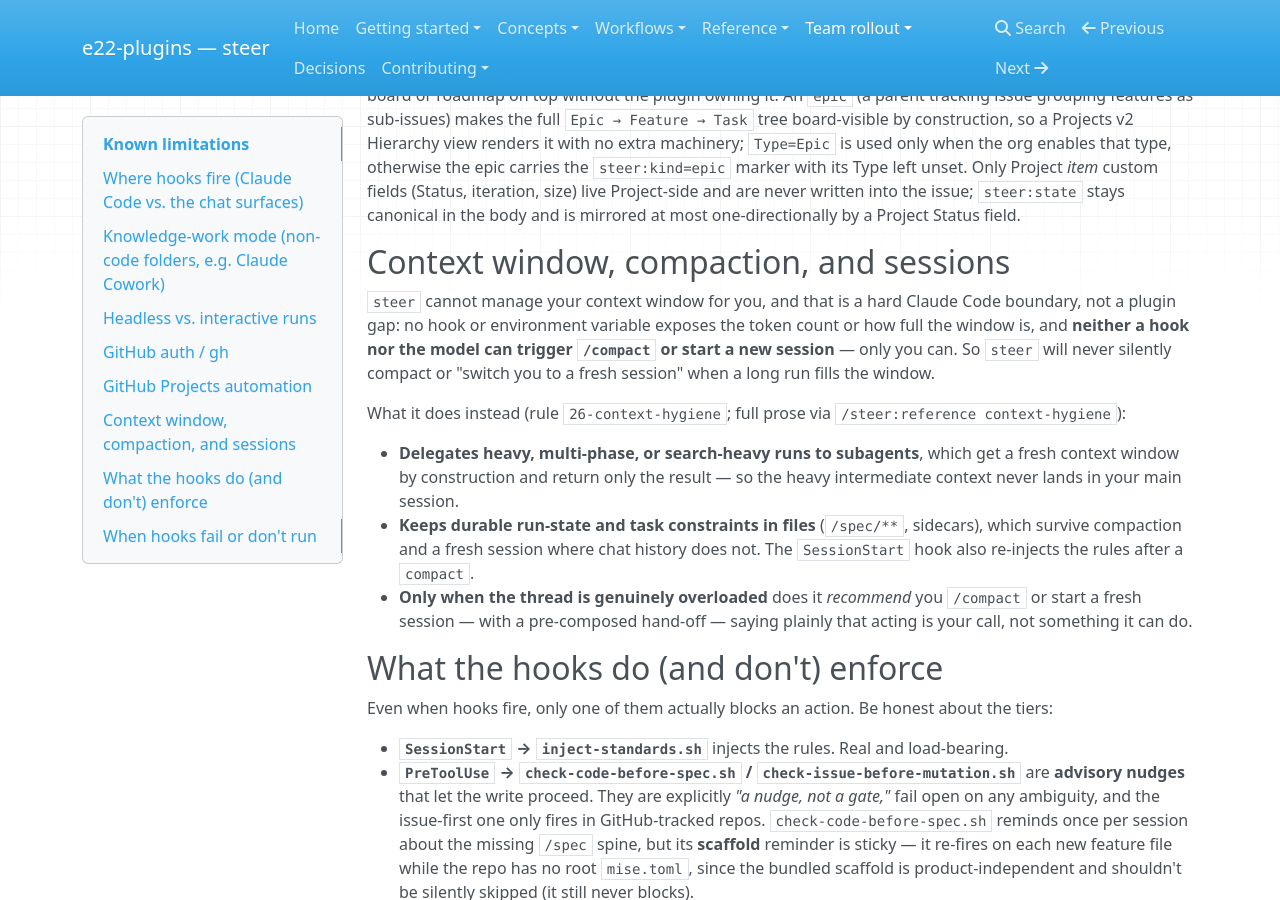
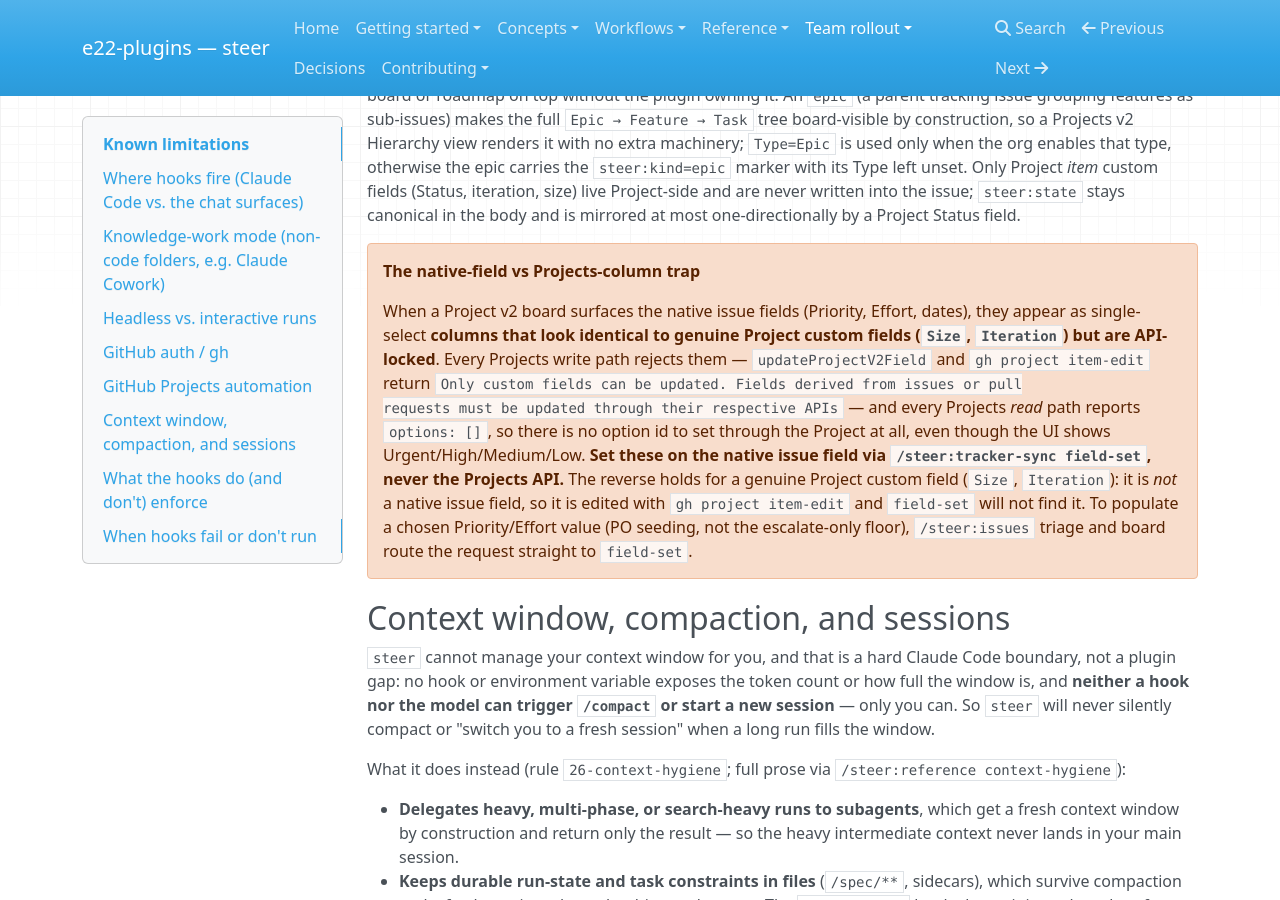
Before and after one commit to element22llc/e22-plugins, an MkDocs documentation site: the page built from docs/reference/known-limitations.md, in a window 1280 px wide and 900 px high, scrolled down 1714 px. Built offline with MkDocs 1.6.1, drawn with Linux system fonts in a browser that asks for light colours; nearby versions of some CDN libraries.

Commit message:
docs: name the native-field vs Projects-column trap in known-limitations
Reflects the skill/reference changes: a same-named Projects board column for
Priority/Effort/dates is a read-only projection; set the value on the native
issue field via field-set, never the Projects API. Satisfies check_docs_impact
for the issues/tracker-sync surface change.

Co-Authored-By: Claude Opus 4.8 (1M context) <noreply@anthropic.com>

```diff
--- a/docs/reference/known-limitations.md
+++ b/docs/reference/known-limitations.md
@@ -95,6 +95,22 @@ with its Type left unset. Only Project
 written into the issue; `steer:state` stays canonical in the body and is mirrored
 at most one-directionally by a Project Status field.
 
+!!! warning "The native-field vs Projects-column trap"
+    When a Project v2 board surfaces the native issue fields (Priority, Effort,
+    dates), they appear as single-select **columns that look identical to genuine
+    Project custom fields (`Size`, `Iteration`) but are API-locked**. Every Projects
+    write path rejects them — `updateProjectV2Field` and `gh project item-edit`
+    return `Only custom fields can be updated. Fields derived from issues or pull
+    requests must be updated through their respective APIs` — and every Projects
+    *read* path reports `options: []`, so there is no option id to set through the
+    Project at all, even though the UI shows Urgent/High/Medium/Low. **Set these on
+    the native issue field via `/steer:tracker-sync field-set`, never the Projects
+    API.** The reverse holds for a genuine Project custom field (`Size`,
+    `Iteration`): it is *not* a native issue field, so it is edited with
+    `gh project item-edit` and `field-set` will not find it. To populate a chosen
+    Priority/Effort value (PO seeding, not the escalate-only floor), `/steer:issues`
+    triage and board route the request straight to `field-set`.
+
 ## Context window, compaction, and sessions
 
 `steer` cannot manage your context window for you, and that is a hard Claude Code
```
